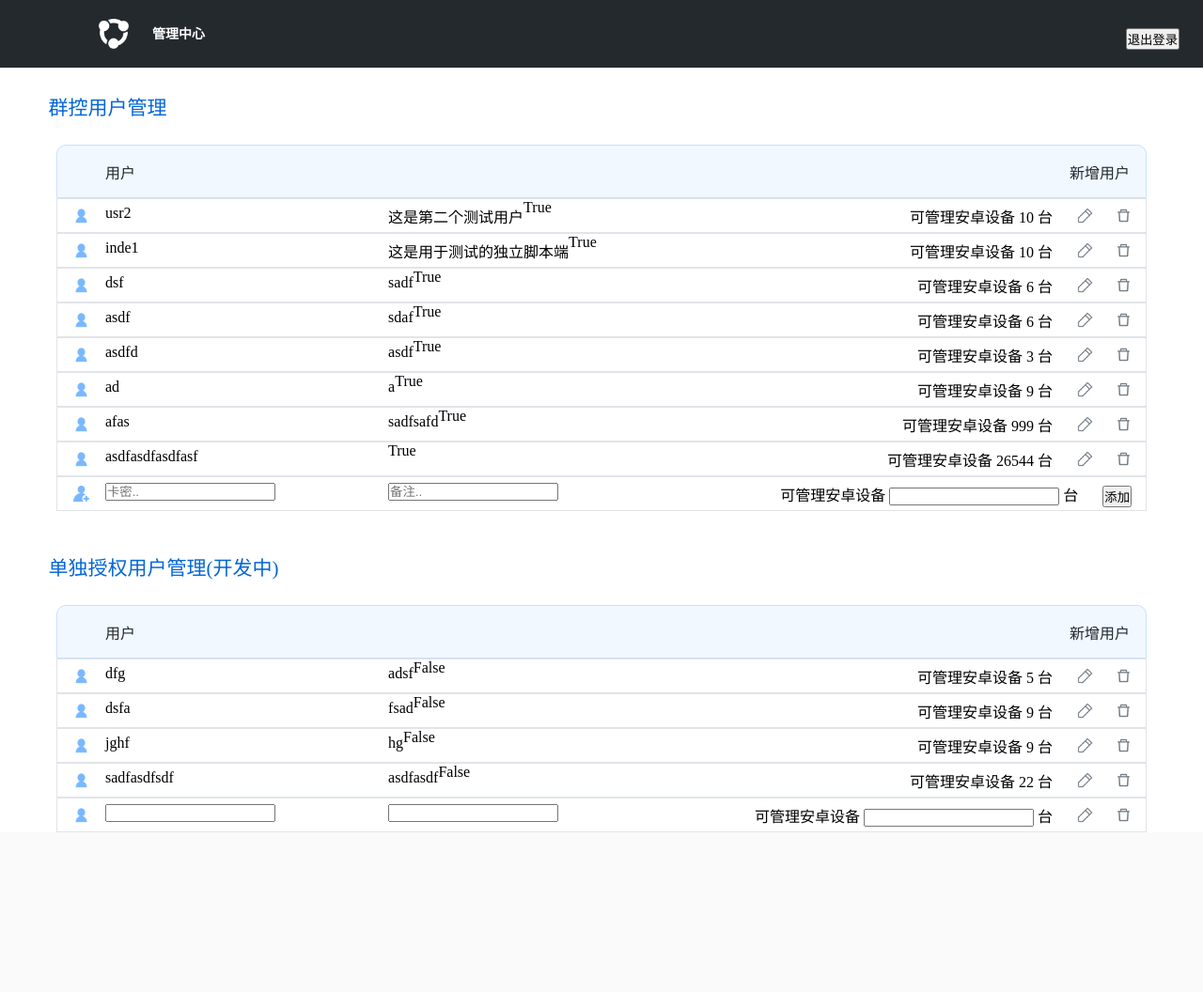
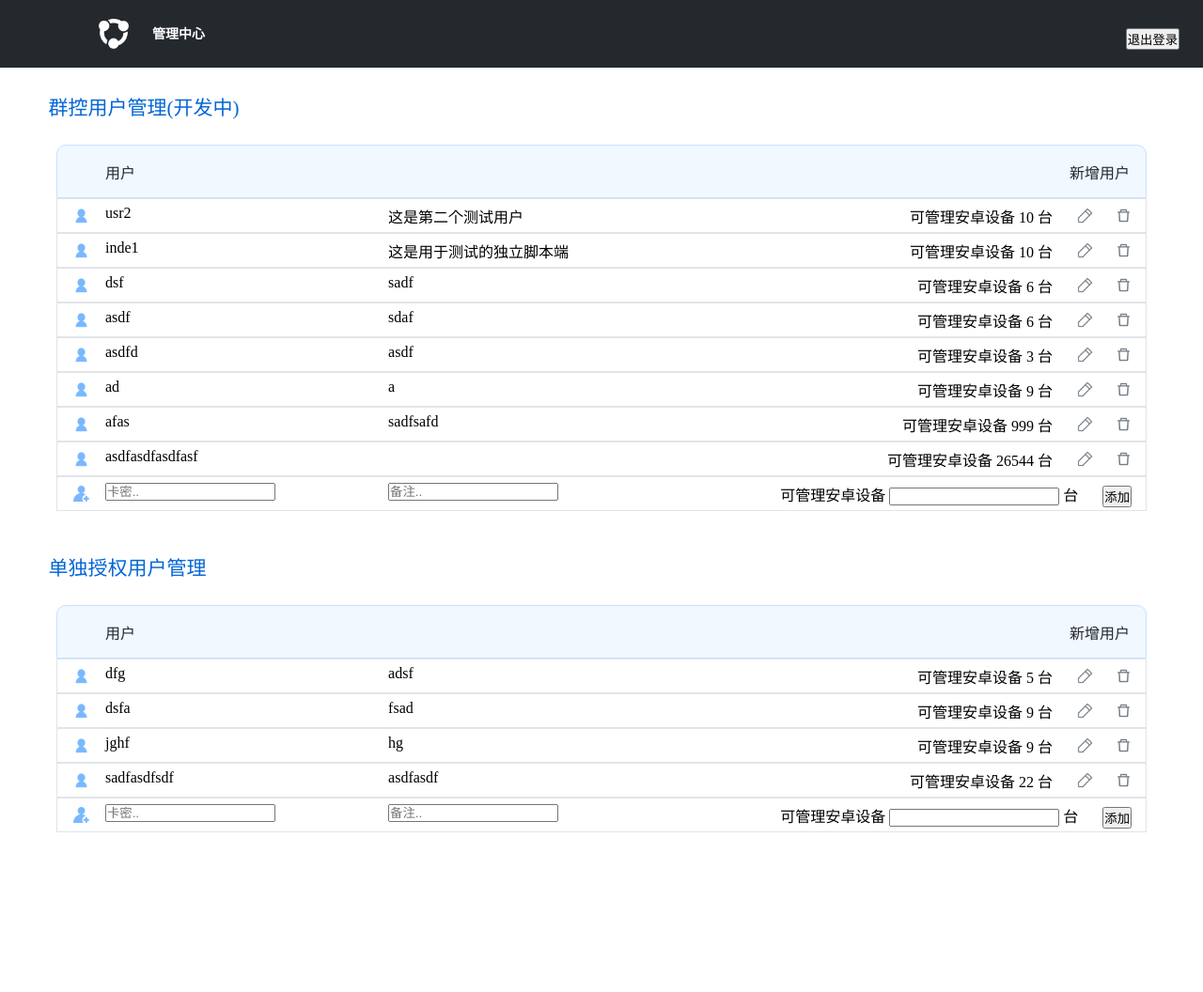
Before and after one commit to zephms/Central-control, a Django app: page /centre/ in a window 1280 px wide. Shown: the whole page at 94% size. Before the commit the page ends 886 px from the top, so only its background shows below. Run offline with Django 3.2, Linux system fonts and the light colour scheme; a user stored in the database is signed in; data comes from the database, SQL or seed files in the repository; both versions use the stored data as it was after the commit.

Commit message:
完善功能

```diff
--- a/first/views.py
+++ b/first/views.py
@@ -4,6 +4,7 @@ from django.urls import reverse
 from django.http import HttpResponse, JsonResponse
 from django.contrib.auth import authenticate, login as oriLogin, logout as oriLogout
 from django.views.decorators.csrf import csrf_exempt
+from django.contrib.auth.models import User
 # Create your views here.
 import json
 from first.models import Auth
@@ -62,15 +63,42 @@ def addusr(request):
     if (request.user.username != "ad"):
         return HttpResponseRedirect(reverse('usrName'))
     if request.method == "POST":
-        n = request.POST.get("usrName", "err")
-        d = request.POST.get("discription", "")
-        c = request.POST.get("count", "0")
         try:
-            Auth(usrName=n, desc=d, count=c).save()
-            return HttpResponseRedirect(reverse("centreName"))
+            n = request.POST["usrName"]
+            d = request.POST['discription']
+            c = request.POST['count']
+            s = request.POST['qunkong']
         except:
-            content = {"Msg":"建议检查输入格式,包括卡密不可以有空白符,还不能和已有的卡密重复,设备台数得是阿拉伯数字", "red":True}
+            content = {"Msg":"建议检查输入格式,包括卡密不可以有空白符,设备台数得是阿拉伯数字", "red":True}
             return render(request, "aleart.html", content)
+        if s == "true":
+            s = True
+        else:
+            s = False
+        try:
+            Auth(usrName=n, desc=d, count=c, status=s).save()
+        except:
+            content = {"Msg":"卡密不可以和之前的卡密重复嗷, 设备台数得是阿拉伯数字", "red":True}
+            return render(request, "aleart.html", content)
+        if s:
+            user = User.objects.create_user(n, 'lennon@thebeatles.com', 'iXdjEobr88KpBfsb')
+        return HttpResponseRedirect(reverse("centreName"))
+
+def delusrS(request, usr_id):
+    print(55555555)
+    print(usr_id)
+    if not request.user.is_authenticated:
+        return HttpResponseRedirect(reverse('loginName'))
+    if (request.user.username != "ad"):
+        return HttpResponseRedirect(reverse('usrName'))
+    if not usr_id:
+        return HttpResponseRedirect(reverse('centreName'))
+
+    thisAuth = Auth.objects.filter(id=usr_id)[0]
+    if thisAuth.status:
+        User.objects.filter(username=thisAuth.usrName)[0].delete()
+    Auth.objects.filter(usrName=thisAuth.usrName)[0].delete()
+    return HttpResponseRedirect(reverse("centreName"))
 
 
 def usr(request):
--- a/qunkong1/urls.py
+++ b/qunkong1/urls.py
@@ -26,6 +26,7 @@ urlpatterns = [
     path("logout/", views.logout, name="logoutName"),
     path("centre/", views.centre, name="centreName"),
     path("addusr/", views.addusr, name="addusrName"),
+    path("delusrS/<int:usr_id>/", views.delusrS, name="delusrSName"),
     path("usr/", views.usr, name="usrName"),
     path("sendcmd/", views.sendcmd, name="sendcmdName"),
 
--- a/templates/centre.html
+++ b/templates/centre.html
@@ -19,7 +19,7 @@
 <div class="toptitle-hold"> </div>
 
 
-<div class="title">群控用户管理</div>
+<div class="title">群控用户管理(开发中)</div>
 <div class="fileManager">
     <div class="fileManager-title">
         <div class="fileManager-title-textleft"></div>
@@ -34,12 +34,11 @@
         <div class="fileManager-item-fileName">
             {{ i.usrName }}
         </div>
-        {{ i.status }}
         <div class="fileManager-item-description">
             {{ i.desc }}
         </div>
         <div class="fileManager-item-rightbtn">
-            <img src="{% static 'delete.png' %}" alt="">
+            <a href="{% url 'delusrSName' i.id %}"><img src="{% static 'delete.png' %}" alt=""></a>
         </div>
         <div class="fileManager-item-rightbtn">
             <img src="{% static 'bianji.png' %}" alt="">
@@ -74,7 +73,7 @@
 
 
 <br>
-<div class="title">单独授权用户管理(开发中)</div>
+<div class="title">单独授权用户管理</div>
 <div class="fileManager">
     <div class="fileManager-title">
         <div class="fileManager-title-textleft"></div>
@@ -89,12 +88,11 @@
         <div class="fileManager-item-fileName">
             {{ i.usrName }}
         </div>
-        {{ i.status }}
         <div class="fileManager-item-description">
             {{ i.desc }}
         </div>
         <div class="fileManager-item-rightbtn">
-            <img src="{% static 'delete.png' %}" alt="">
+            <a href="{% url 'delusrSName' i.id %}"><img src="{% static 'delete.png' %}" alt=""></a>
         </div>
         <div class="fileManager-item-rightbtn">
             <img src="{% static 'bianji.png' %}" alt="">
@@ -104,27 +102,26 @@
         </div>
     </div>
     {% endfor %}
-    <form action="" method="post">
+    <form action="/addusr/" method="post">
         {% csrf_token %}
         <div class="fileManager-item">
             <div class="fileManager-item-icon">
-                <img src="{% static 'yonghu.png' %}" alt="">
+                <img src="{% static 'addusr.png' %}" alt="">
             </div>
             <div class="fileManager-item-fileName">
-                <input type="text" name="" id="">
+                <input type="text" name="usrName" placeholder="卡密..">
             </div>
             <div class="fileManager-item-description">
-                <input type="text" name="" id="">
+                <input type="text" name="discription" placeholder="备注..">
             </div>
             <div class="fileManager-item-rightbtn">
-                <img src="{% static 'delete.png' %}" alt="">
+                <input type="submit" value="添加">
             </div>
-            <div class="fileManager-item-rightbtn">
-                <img src="{% static 'bianji.png' %}" alt="">
-            </div>
+            <input type="text" name="qunkong" value="false" style="display: none;">
             <div class="fileManager-item-date">
-                可管理安卓设备 <input type="text" name="" id=""> 台
+                可管理安卓设备 <input type="text" name="count"> 台
             </div>
         </div>
     </form>
+    <div style="height: 170px;"></div>
 </div>
--- a/templates/login.html
+++ b/templates/login.html
@@ -30,6 +30,3 @@
         </div>
     </div>
 </form>
-
-<br><br><br><br><br><br><br><br><br><br><br><br>
-<h1>目前测试用管理员卡密: ad | 普通用户卡密: usr1 和 usr2</h1>
```
Also changed, not shown: db.sqlite3.
